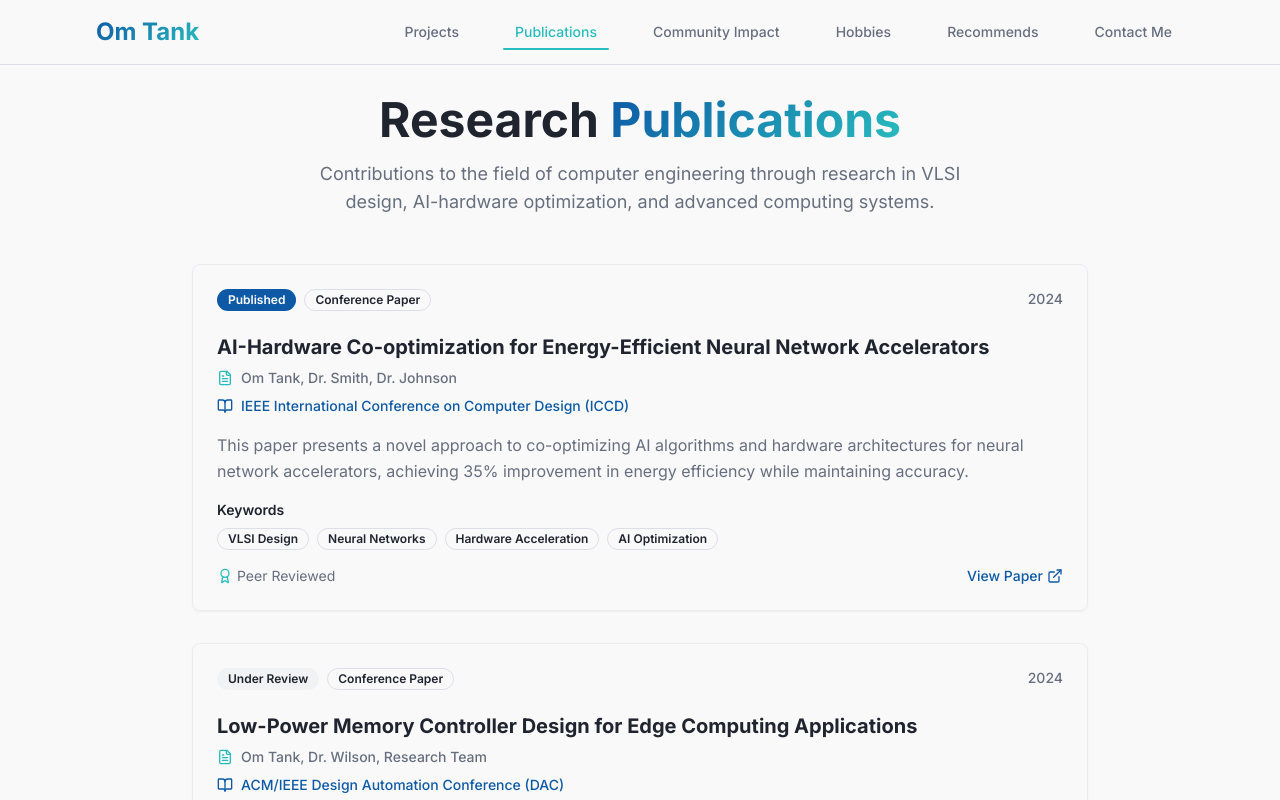
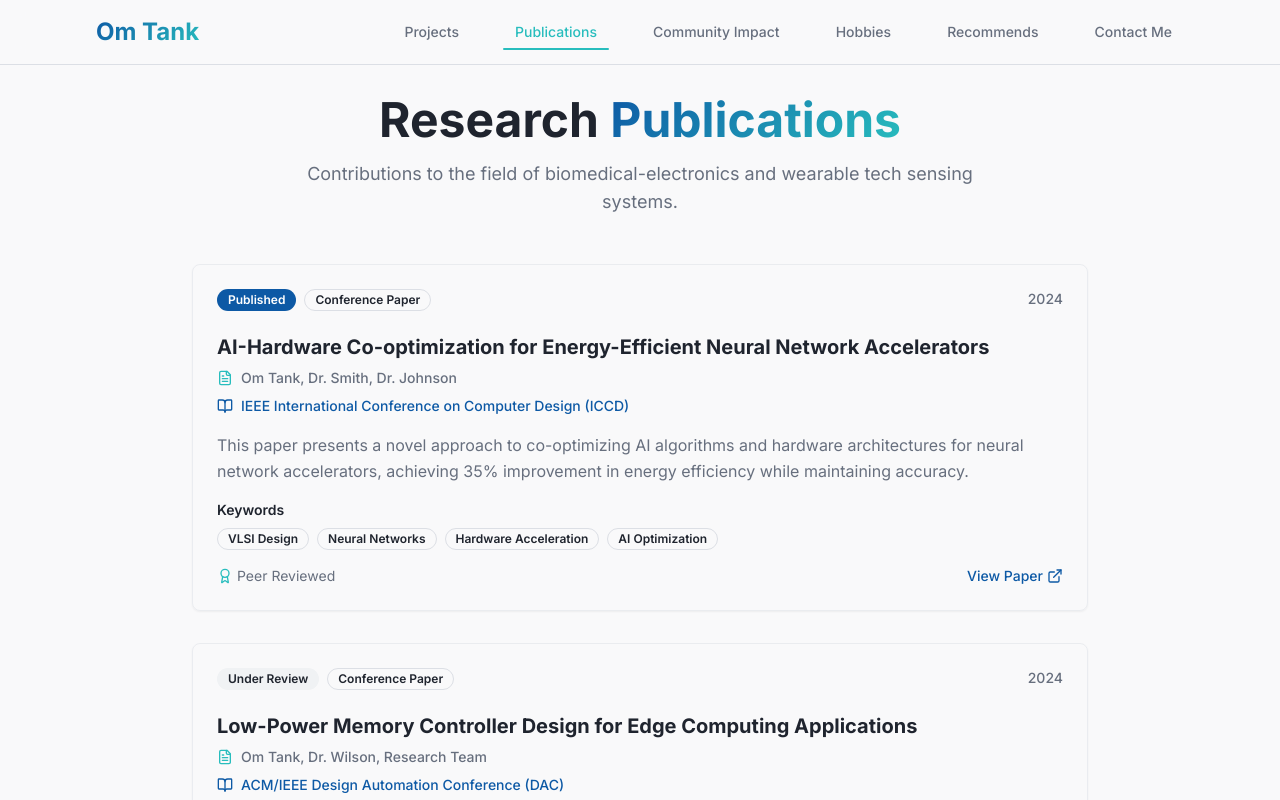
Before and after one commit to OTANK10/om-tank-nexus, a React (Vite) app: page /publications in a window 1280 px wide. Shown: the top 800 px of the page. Built offline with nearby package versions, Linux system fonts and the light colour scheme.

Commit message:
Update publications description
Update the description for the publications section to include contributions to biomedical-electronics and wearable tech sensing systems.

```diff
--- a/src/pages/Publications.tsx
+++ b/src/pages/Publications.tsx
@@ -39,8 +39,7 @@ const Publications = () => {
             Research <span className="gradient-text">Publications</span>
           </h1>
           <p className="text-lg text-muted-foreground max-w-2xl mx-auto">
-            Contributions to the field of computer engineering through research in VLSI design,
-            AI-hardware optimization, and advanced computing systems.
+            Contributions to the field of biomedical-electronics and wearable tech sensing systems.
           </p>
         </div>
 
```
